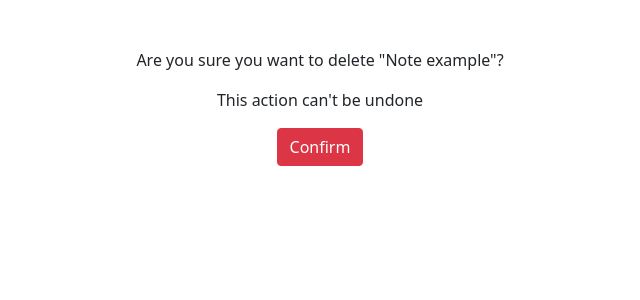
After one commit to konpsar/django-training, a Django app: page /smart/notes/1/delete in a window 1280 px wide. The commit adds this page. Shown: the top 300 px of the page, without its empty margins (320-960 px from the left). Run offline with Django 4.2, Linux system fonts and the light colour scheme; data comes from the database, SQL or seed files in the repository; both versions use the stored data as it was after the commit.

Commit message:
Add delete option followed by a delete confirmation page

```diff
--- /dev/null
+++ b/notes/templates/notes/notes_delete.html
@@ -0,0 +1,11 @@
+{% extends 'base.html' %}
+
+{% block content %}
+<form method="post">{% csrf_token %}
+    <p>Are you sure you want to delete "{{notes.title}}"?</p>
+    <p>This action can't be undone</p>
+
+    <input type="submit" class="btn btn-danger" value="Confirm"/>
+</form>
+
+{% endblock %}
--- a/notes/templates/notes/notes_detail.html
+++ b/notes/templates/notes/notes_detail.html
@@ -7,4 +7,5 @@
 </div>
 <a href="{% url 'notes.list' %}" class="btn btn-secondary my-5">Back</a>
 <a href="{% url 'notes.update' pk=note.id %}" class="btn btn-secondary">Edit</a>
+<a href="{% url 'notes.delete' pk=note.id %}" class="btn btn-danger">Delete</a>
 {% endblock %}
--- a/notes/urls.py
+++ b/notes/urls.py
@@ -5,5 +5,6 @@ urlpatterns = [
     path('notes', views.NotesListView.as_view(), name="notes.list"),
     path('notes/<int:pk>', views.NotesDetailView.as_view(), name="notes.detail"),
     path('notes/<int:pk>/edit', views.NotesUpdateView.as_view(), name="notes.update"),
+    path('notes/<int:pk>/delete', views.NotesDeleteView.as_view(), name="notes.delete"),
     path('notes/new', views.NotesCreateView.as_view(), name="notes.new")
 ]
--- a/notes/views.py
+++ b/notes/views.py
@@ -3,10 +3,16 @@ from typing import List
 from django.shortcuts import render
 from django.http import Http404
 from django.views.generic import CreateView, DetailView, ListView, UpdateView
+from django.views.generic.edit import DeleteView
 
+from .forms import NotesForm
 from .models import Notes
-from .forms import NotesForm
 # Create your views here.
+
+class NotesDeleteView(DeleteView):
+    model = Notes
+    success_url = '/smart/notes'
+    template_name = 'notes/notes_delete.html'
 
 class NotesUpdateView(UpdateView):
     model = Notes
```
Also changed, not shown: db.sqlite3.
